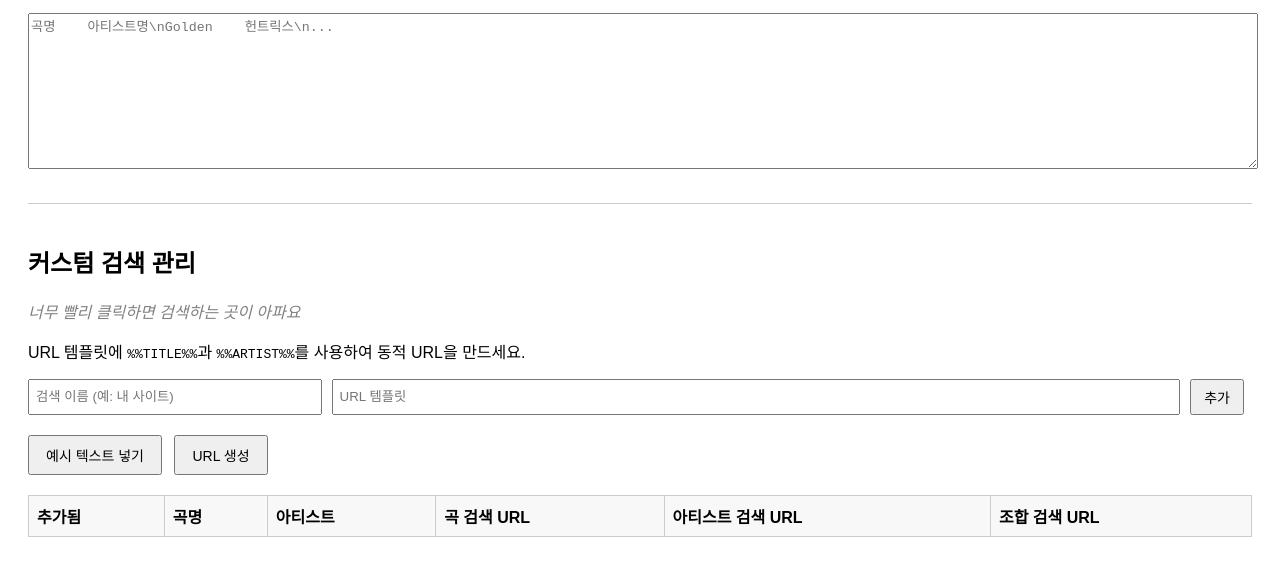
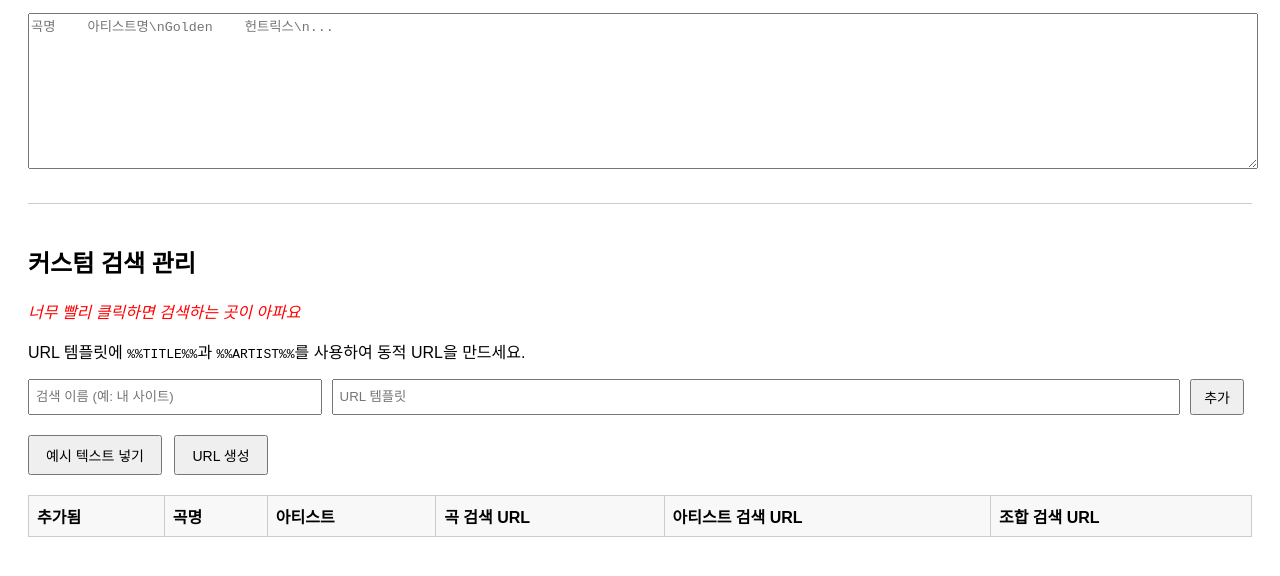
Before and after one commit to kdc1/operationtools, a plain HTML site: page searchbugs.html in a window 1280 px wide. Shown: the part 144-720 px from the top of the page. Drawn offline with Linux system fonts and the light colour scheme.

Commit message:
Update searchbugs.html
글씨강조

```diff
--- a/searchbugs.html
+++ b/searchbugs.html
@@ -21,7 +21,7 @@
   <textarea id="input" placeholder="곡명    아티스트명\nGolden    헌트릭스\n..."></textarea>
   <div style="margin-top: 20px; padding-top: 20px; border-top: 1px solid #ccc;">
     <h2>커스텀 검색 관리</h2>
-    <p style="color: gray; font-style: italic;">너무 빨리 클릭하면 검색하는 곳이 아파요</p>
+    <p style="color: red; font-style: italic;">너무 빨리 클릭하면 검색하는 곳이 아파요</p>
     <p>URL 템플릿에 <code>%%TITLE%%</code>과 <code>%%ARTIST%%</code>를 사용하여 동적 URL을 만드세요.</p>
     <div style="display: flex; gap: 10px; margin-bottom: 10px;">
       <input type="text" id="custom-search-name" placeholder="검색 이름 (예: 내 사이트)" style="flex: 1; padding: 6px;">
```
